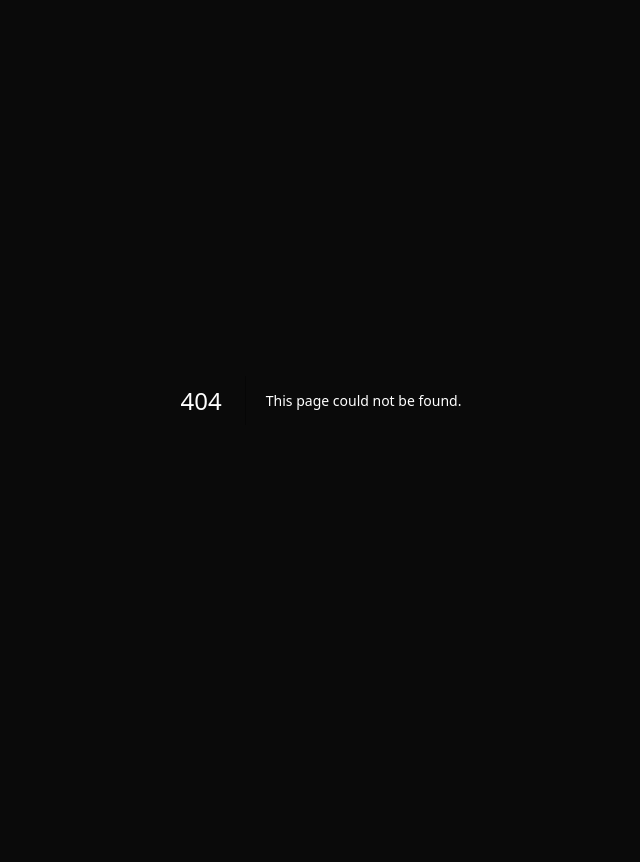
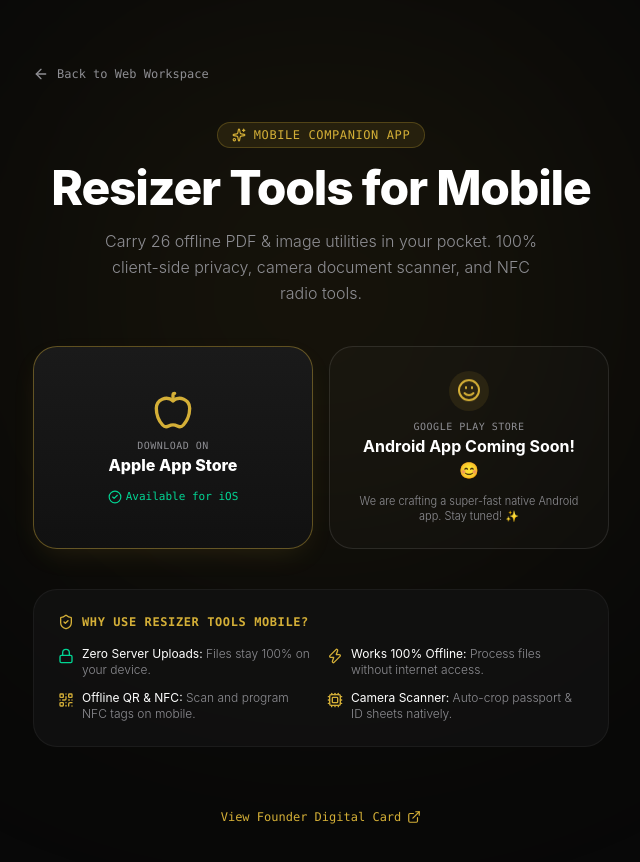
Before and after one commit to Sudan051/resizer-tools-website, a Next.js app: page /app in a window 1280 px wide. Before the commit this address had no page. Shown: the top 862 px of the page, without its empty margins (319-959 px from the left). Before the commit the page ends 800 px from the top, so only its background shows below. Built offline with nearby package versions, Linux system fonts and the light colour scheme.

Commit message:
feat: link card download button to dedicated app download landing page at /app/

```diff
--- /dev/null
+++ b/app/app/page.tsx
@@ -0,0 +1,123 @@
+import Link from "next/link";
+import {
+  Apple, ShieldCheck, CheckCircle2, ArrowLeft,
+  Sparkles, Lock, Zap, QrCode, Cpu, ExternalLink, Smile
+} from "lucide-react";
+
+export const dynamic = "force-static";
+
+export const metadata = {
+  title: "Download Resizer Tools Mobile App - iOS & Android",
+  description: "Download Resizer Tools mobile app for iOS. 100% private, offline PDF & image tools with NFC, camera document scanning, and zero server uploads.",
+};
+
+export default function AppDownloadPage() {
+  const iosAppUrl = "https://apps.apple.com/app/id6742385150";
+
+  return (
+    <main className="min-h-screen bg-[#080808] text-white selection:bg-brand-gold/30 selection:text-brand-gold-light py-16 px-4 sm:px-6 flex flex-col items-center justify-center relative overflow-hidden">
+
+      {/* Background glow ambiance */}
+      <div className="absolute top-1/3 left-1/2 -translate-x-1/2 -translate-y-1/2 w-[550px] h-[550px] bg-brand-gold/10 rounded-full blur-[160px] pointer-events-none" />
+
+      <div className="w-full max-w-xl space-y-10 relative z-10">
+
+        {/* Back Link */}
+        <Link
+          href="/"
+          className="inline-flex items-center gap-2 text-xs text-brand-muted hover:text-brand-gold transition-colors font-mono"
+        >
+          <ArrowLeft className="w-4 h-4" /> Back to Web Workspace
+        </Link>
+
+        {/* Hero Header */}
+        <div className="text-center space-y-4">
+          <div className="inline-flex items-center gap-2 px-3.5 py-1 rounded-full bg-brand-gold/10 border border-brand-gold/25 text-xs font-mono text-brand-gold uppercase tracking-wider mx-auto">
+            <Sparkles className="w-3.5 h-3.5" /> Mobile Companion App
+          </div>
+          <h1 className="text-3xl sm:text-5xl font-extrabold tracking-tight text-white">
+            Resizer Tools for Mobile
+          </h1>
+          <p className="text-sm sm:text-base text-brand-muted font-light max-w-md mx-auto leading-relaxed">
+            Carry 26 offline PDF & image utilities in your pocket. 100% client-side privacy, camera document scanner, and NFC radio tools.
+          </p>
+        </div>
+
+        {/* Download Buttons Section */}
+        <div className="grid grid-cols-1 sm:grid-cols-2 gap-4">
+
+          {/* iOS App Store Button */}
+          <a
+            href={iosAppUrl}
+            target="_blank"
+            rel="noopener noreferrer"
+            className="flex flex-col items-center justify-center gap-2 p-6 rounded-3xl bg-gradient-to-b from-[#1a1a1a] to-[#111111] border border-brand-gold/40 hover:border-brand-gold text-white shadow-premium-gold hover:scale-[1.02] active:scale-[0.98] transition-all group cursor-pointer"
+          >
+            <Apple className="w-10 h-10 text-brand-gold group-hover:scale-110 transition-transform" />
+            <div className="text-center">
+              <div className="text-[10px] uppercase font-mono text-brand-muted tracking-wider">Download on</div>
+              <div className="text-base font-extrabold text-white">Apple App Store</div>
+            </div>
+            <div className="inline-flex items-center gap-1 text-[11px] font-mono text-emerald-400 pt-1">
+              <CheckCircle2 className="w-3.5 h-3.5" /> Available for iOS
+            </div>
+          </a>
+
+          {/* Android Play Store Card (Coming Soon) */}
+          <div className="flex flex-col items-center justify-center gap-2 p-6 rounded-3xl bg-white/[0.02] border border-white/10 text-center relative overflow-hidden">
+            <div className="w-10 h-10 rounded-full bg-brand-gold/10 text-brand-gold flex items-center justify-center">
+              <Smile className="w-6 h-6 text-brand-gold animate-bounce" />
+            </div>
+            <div>
+              <div className="text-[10px] uppercase font-mono text-brand-muted tracking-wider">Google Play Store</div>
+              <div className="text-base font-bold text-white flex items-center justify-center gap-1.5">
+                Android App Coming Soon! 😊
+              </div>
+            </div>
+            <p className="text-[11px] text-brand-muted font-light leading-snug pt-1">
+              We are crafting a super-fast native Android app. Stay tuned! ✨
+            </p>
+          </div>
+
+        </div>
+
+        {/* Features Highlights */}
+        <div className="p-6 rounded-3xl bg-[#121212]/80 border border-white/5 space-y-4">
+          <h2 className="text-xs font-bold uppercase tracking-wider text-brand-gold font-mono flex items-center gap-2">
+            <ShieldCheck className="w-4 h-4" /> Why Use Resizer Tools Mobile?
+          </h2>
+          <ul className="grid grid-cols-1 sm:grid-cols-2 gap-3 text-xs text-brand-muted font-light">
+            <li className="flex items-start gap-2">
+              <Lock className="w-4 h-4 text-emerald-400 shrink-0 mt-0.5" />
+              <span><strong className="text-white">Zero Server Uploads:</strong> Files stay 100% on your device.</span>
+            </li>
+            <li className="flex items-start gap-2">
+              <Zap className="w-4 h-4 text-brand-gold shrink-0 mt-0.5" />
+              <span><strong className="text-white">Works 100% Offline:</strong> Process files without internet access.</span>
+            </li>
+            <li className="flex items-start gap-2">
+              <QrCode className="w-4 h-4 text-brand-gold shrink-0 mt-0.5" />
+              <span><strong className="text-white">Offline QR & NFC:</strong> Scan and program NFC tags on mobile.</span>
+            </li>
+            <li className="flex items-start gap-2">
+              <Cpu className="w-4 h-4 text-brand-gold shrink-0 mt-0.5" />
+              <span><strong className="text-white">Camera Scanner:</strong> Auto-crop passport & ID sheets natively.</span>
+            </li>
+          </ul>
+        </div>
+
+        {/* Footer Link */}
+        <div className="text-center pt-4">
+          <Link
+            href="/card"
+            className="inline-flex items-center gap-1.5 text-xs text-brand-gold hover:underline font-mono"
+          >
+            View Founder Digital Card <ExternalLink className="w-3.5 h-3.5" />
+          </Link>
+        </div>
+
+      </div>
+
+    </main>
+  );
+}
--- a/app/card/page.tsx
+++ b/app/card/page.tsx
@@ -1,38 +1,13 @@
 "use client";
 
-import { useState } from "react";
 import Link from "next/link";
 import Image from "next/image";
 import {
   ShieldCheck, ExternalLink, Mail, Globe, Play,
-  Sparkles, Layers, Smartphone, CheckCircle2, X, Smile, Apple
+  Sparkles, Layers, Smartphone, CheckCircle2, Apple
 } from "lucide-react";
 
 export default function DigitalCardPage() {
-  const [showAndroidModal, setShowAndroidModal] = useState(false);
-
-  // Default iOS App Store link
-  const iosAppUrl = "https://apps.apple.com/app/id6742385150";
-
-  const handleAppDownloadClick = (e: React.MouseEvent) => {
-    e.preventDefault();
-    if (typeof window === "undefined") return;
-
-    const userAgent = navigator.userAgent || navigator.vendor || (window as unknown as { opera?: string }).opera || "";
-
-    const isIOS = /iPad|iPhone|iPod|Macintosh/i.test(userAgent) && !("MSStream" in window);
-    const isAndroid = /android/i.test(userAgent);
-
-    if (isIOS) {
-      window.open(iosAppUrl, "_blank", "noopener,noreferrer");
-    } else if (isAndroid) {
-      setShowAndroidModal(true);
-    } else {
-      // Fallback for Desktop/Others: default to iOS link or show options
-      window.open(iosAppUrl, "_blank", "noopener,noreferrer");
-    }
-  };
-
   return (
     <main className="min-h-screen bg-[#080808] text-white selection:bg-brand-gold/30 selection:text-brand-gold-light py-12 px-4 flex flex-col items-center justify-center relative overflow-hidden">
 
@@ -98,17 +73,17 @@
           </Link>
 
           {/* Mobile App Download Button */}
-          <button
-            onClick={handleAppDownloadClick}
+          <Link
+            href="/app"
             className="flex items-center justify-between w-full bg-white/[0.04] hover:bg-white/[0.08] border border-white/10 text-white font-bold text-xs py-3.5 px-5 rounded-2xl hover:border-brand-gold/40 transition-all cursor-pointer group"
           >
             <span className="flex items-center gap-2.5">
               <Smartphone className="w-4 h-4 text-brand-gold group-hover:scale-110 transition-transform" /> Download Mobile App
             </span>
             <div className="flex items-center gap-1.5 text-[10px] font-mono text-brand-gold">
-              <Apple className="w-3.5 h-3.5" /> iOS Link
+              <Apple className="w-3.5 h-3.5" /> iOS & Android Page
             </div>
-          </button>
+          </Link>
 
           {/* Social Links */}
           <div className="grid grid-cols-3 gap-2.5 pt-2">
@@ -154,52 +129,6 @@
 
       </div>
 
-      {/* ANDROID COMING SOON MODAL */}
-      {showAndroidModal && (
-        <div className="fixed inset-0 z-50 flex items-center justify-center p-4 bg-black/80 backdrop-blur-md animate-fade-in">
-          <div className="w-full max-w-sm bg-[#121212] border border-brand-gold/40 rounded-3xl p-6 shadow-2xl text-center space-y-5 relative">
-
-            <button
-              onClick={() => setShowAndroidModal(false)}
-              className="absolute top-4 right-4 text-brand-muted hover:text-white transition-colors p-1"
-            >
-              <X className="w-5 h-5" />
-            </button>
-
-            <div className="w-16 h-16 rounded-full bg-brand-gold/10 border border-brand-gold/30 text-brand-gold flex items-center justify-center mx-auto shadow-inner">
-              <Smile className="w-9 h-9 text-brand-gold animate-bounce" />
-            </div>
-
-            <div className="space-y-2">
-              <h3 className="text-lg font-bold text-white tracking-tight flex items-center justify-center gap-2">
-                Android App Coming Soon! 😊
-              </h3>
-              <p className="text-xs text-brand-muted leading-relaxed font-light">
-                We are currently crafting a super-fast, 100% private native Android app just for you! Please stay tuned, it will be available on the Google Play Store very soon. ✨
-              </p>
-            </div>
-
-            <div className="pt-2 space-y-2">
-              <Link
-                href="/"
-                onClick={() => setShowAndroidModal(false)}
-                className="block w-full bg-brand-gold text-black font-bold text-xs py-3 rounded-xl hover:bg-brand-gold-light transition-all"
-              >
-                Use Web App in Browser Now 🚀
-              </Link>
-
-              <button
-                onClick={() => setShowAndroidModal(false)}
-                className="w-full text-xs text-brand-muted hover:text-white py-1 transition-colors"
-              >
-                Close
-              </button>
-            </div>
-
-          </div>
-        </div>
-      )}
-
     </main>
   );
 }
--- a/app/sitemap.ts
+++ b/app/sitemap.ts
@@ -41,6 +41,12 @@
       changeFrequency: "monthly" as const,
       priority: 0.6,
     },
+    {
+      url: "https://resizertools.com/app/",
+      lastModified: new Date(),
+      changeFrequency: "monthly" as const,
+      priority: 0.8,
+    },
   ];
 
   const toolRoutes = toolsData.map((tool) => ({
```
